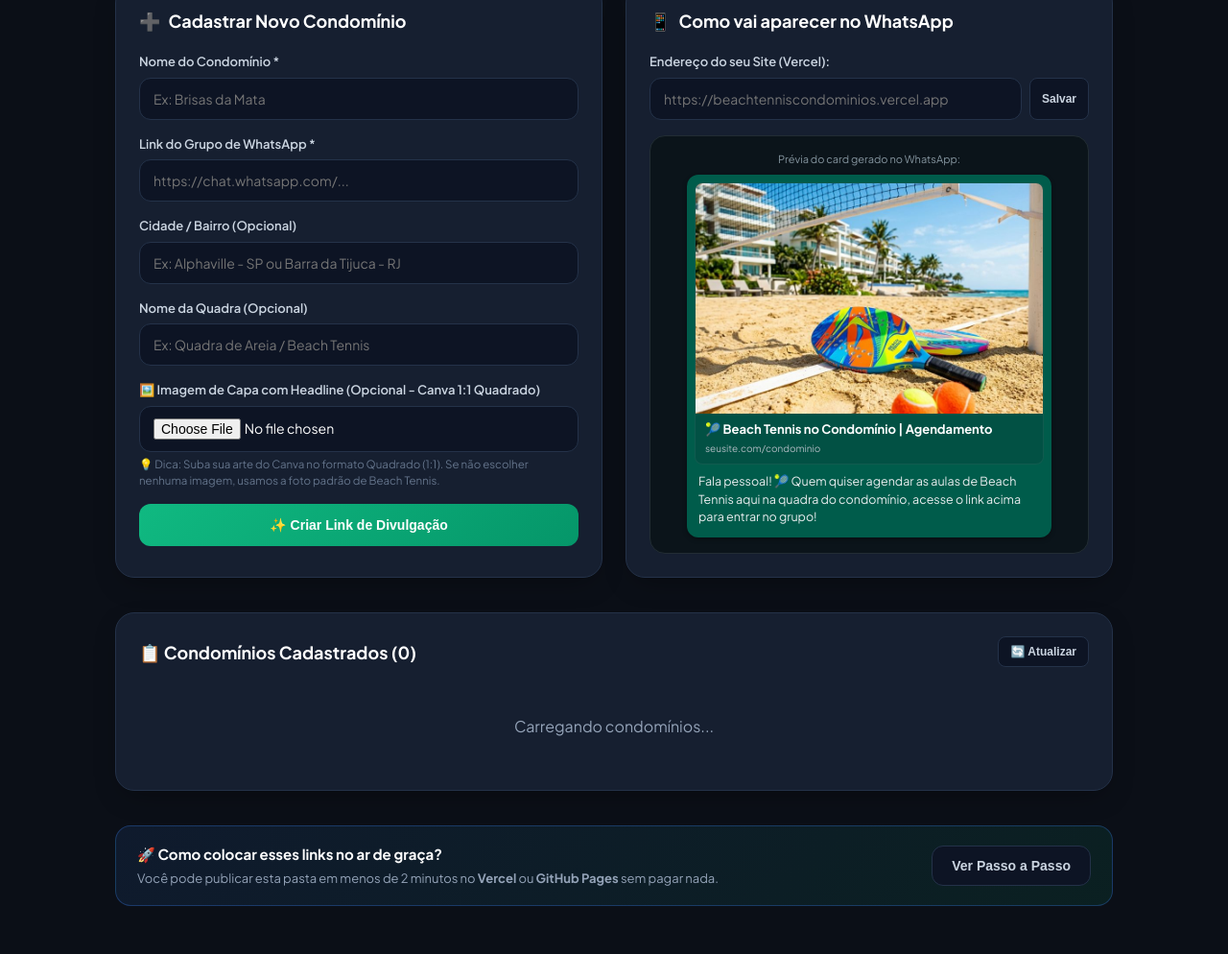
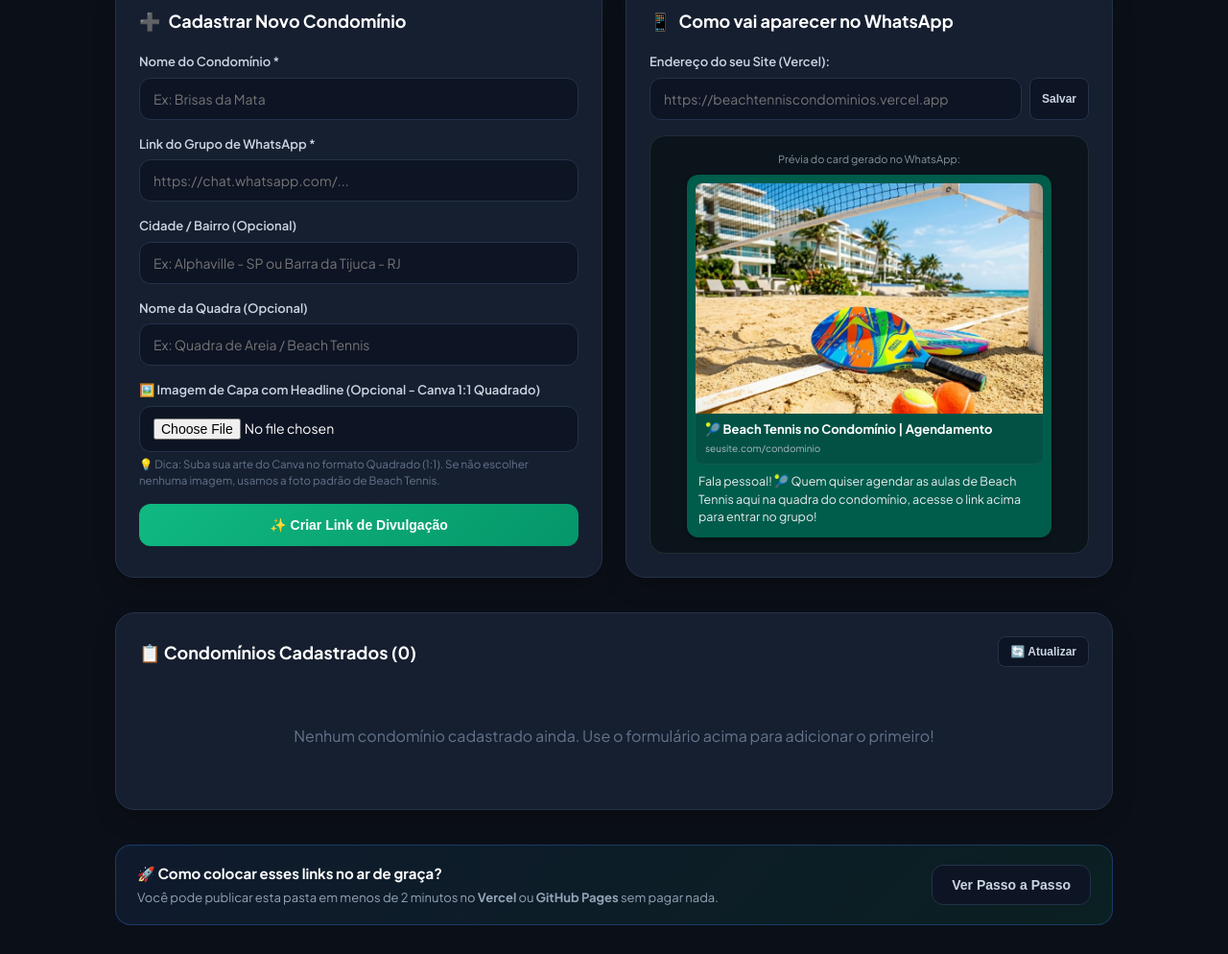
Before and after one commit to felipemartins008-create/beachtenniscondominios, a website: page public/index.html in a window 1280 px wide. Shown: the part 321-1315 px from the top of the page at 96% size. Drawn offline with Linux system fonts and the light colour scheme; no server answers.

Commit message:
fix: restore allCondos.map in renderCondominios to fix loading state

```diff
--- a/public/index.html
+++ b/public/index.html
@@ -555,6 +555,7 @@
 
       const currentDomain = config.baseUrl || window.location.origin;
 
+      condosList.innerHTML = allCondos.map(c => {
         const fullLink = c.generatedLink || `${currentDomain}/${c.slug}`;
         const textoSemLink = `Uma ótima oportunidade para quem quer se movimentar e aprender a jogar sem pegar trânsito nem sair de casa!\n\n• Máximo 4 alunos por turma\n• Material e raquetes fornecidos pelo professor\n• Horários combinados no grupo\n• Mensalidade: R$ 180\n\n⚠️ *Vagas limitadas por turma!*\n\n👇 *Toque no link abaixo (ou na foto acima) para entrar no grupo e garantir seu horário:*`;
         const linkETexTo = `${textoSemLink}\n${fullLink}`;
```
